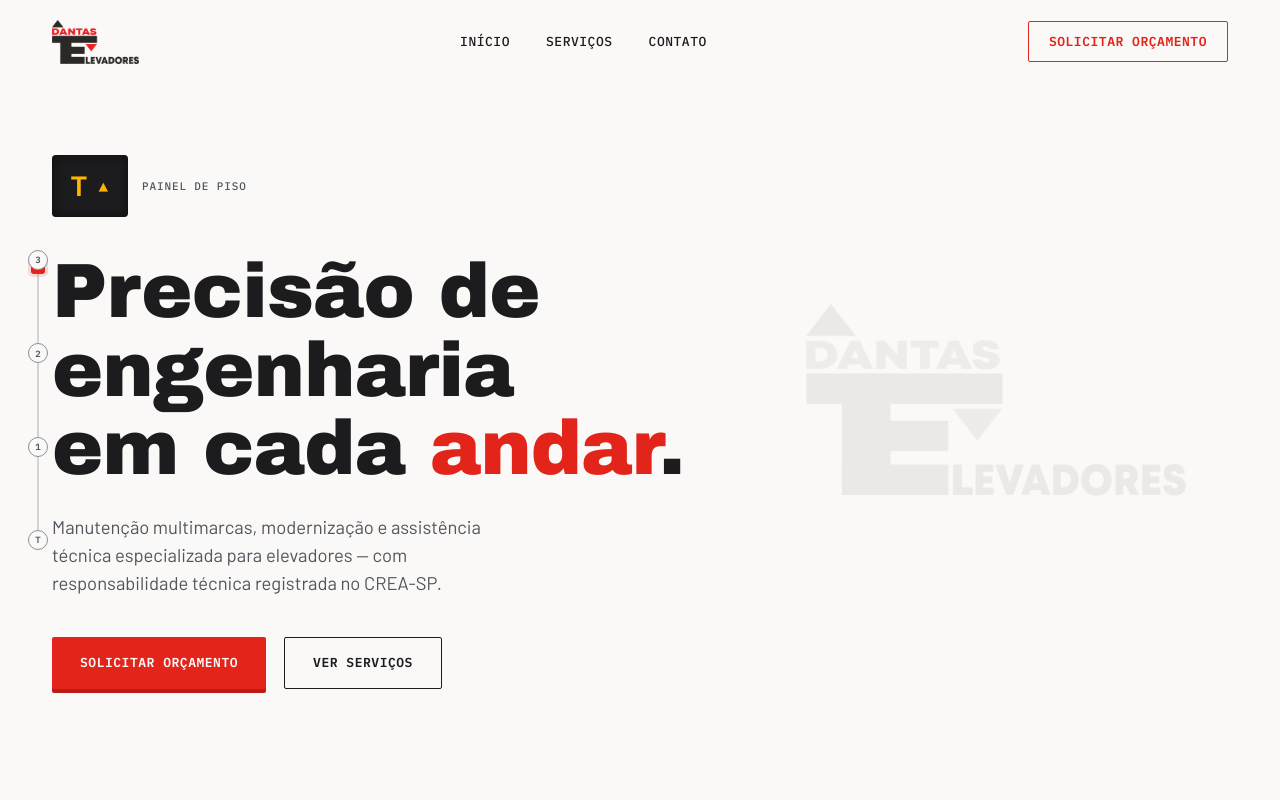
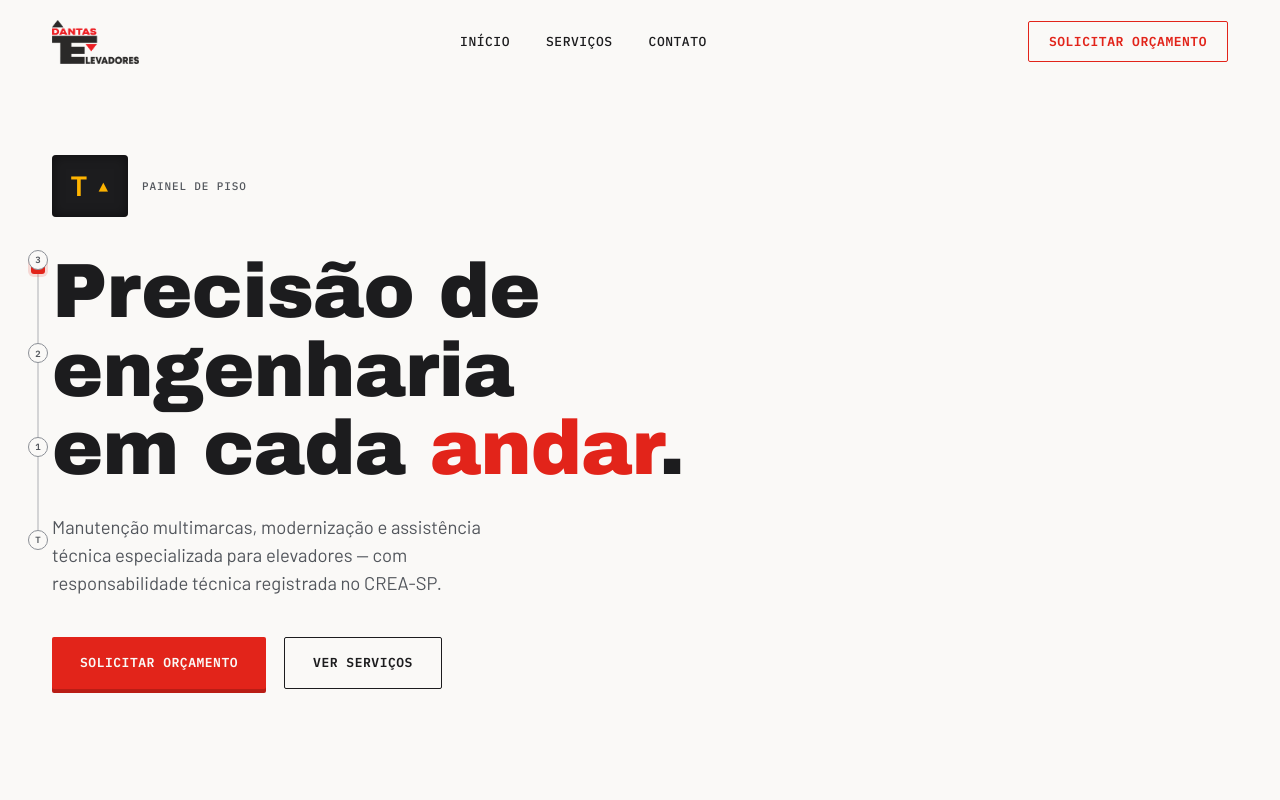
Before and after one commit to theodantas/dantaselevadores, a plain HTML site: page index.html in a window 1280 px wide. Shown: the top 800 px of the page. Drawn offline with Linux system fonts and the light colour scheme.

Commit message:
Add files via upload

```diff
--- a/index.html
+++ b/index.html
@@ -51,7 +51,6 @@
 
   <!-- HERO -->
   <section class="hero" id="topo">
-    <img src="assets/logo.png" class="hero-watermark" aria-hidden="true" alt="">
     <div class="hero-inner">
       <div class="floor-display" id="floorDisplay" aria-hidden="true">
         <div class="fd-screen">
```
